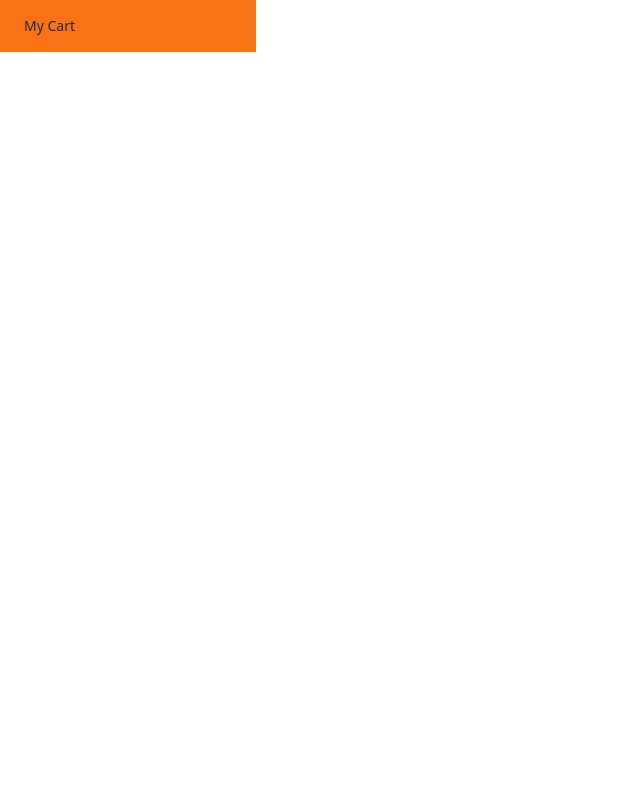
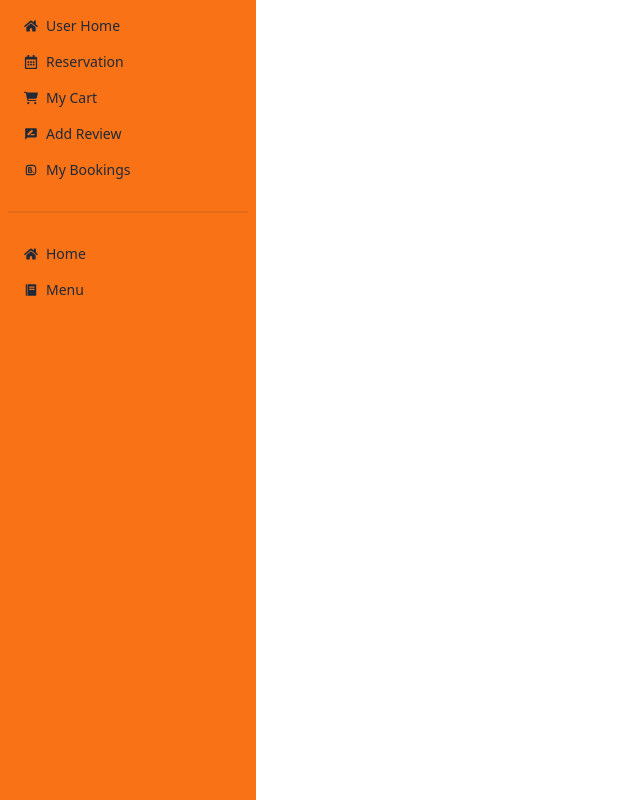
Before and after one commit to mitanvir05/FlavourFiesta-Client, a React (Vite) app: page /dashboard in a window 1280 px wide. Shown: the whole page, without its empty margins (0-640 px from the left). Built offline with nearby package versions, Linux system fonts and the light colour scheme; no server answers.

Commit message:
My cart functionality added

```diff
--- a/src/Layout/Dashboard.jsx
+++ b/src/Layout/Dashboard.jsx
@@ -1,18 +1,70 @@
+import { FaCartShopping } from "react-icons/fa6";
+import { FaHome } from "react-icons/fa";
+import { FaRegCalendarAlt } from "react-icons/fa";
+import { MdRateReview } from "react-icons/md";
+import { TbBrandBooking } from "react-icons/tb";
+import { BiSolidFoodMenu } from "react-icons/bi";
+
+
+
+
 import { NavLink, Outlet } from "react-router-dom";
 
 const Dashboard = () => {
   return (
     <div className="flex">
-        {/* dashboard sidebar */}
-      <div className="w-64 min-h-full bg-orange-500">
+      {/* dashboard sidebar */}
+      <div className="w-64 min-h-screen bg-orange-500">
         <ul className="menu">
           <li>
-            <NavLink to="/dashboard/cart">My Cart</NavLink>
+            <NavLink to="/dashboard/userHome">
+              <FaHome />
+              User Home
+            </NavLink>
+          </li>
+          <li>
+            <NavLink to="/dashboard/reservation">
+              <FaRegCalendarAlt />
+              Reservation
+            </NavLink>
+          </li>
+          <li>
+            <NavLink to="/dashboard/cart">
+              <FaCartShopping />
+              My Cart
+            </NavLink>
+          </li>
+          <li>
+            <NavLink to="/dashboard/review">
+            <MdRateReview />
+             Add Review
+            </NavLink>
+          </li>
+          <li>
+            <NavLink to="/dashboard/bookings">
+            <TbBrandBooking />
+
+             My Bookings
+            </NavLink>
+          </li>
+          <div className="divider"></div>
+          <li>
+            <NavLink to="/">
+              <FaHome />
+              Home
+            </NavLink>
+          </li>
+          <li>
+            <NavLink to="/menu">
+            <BiSolidFoodMenu />
+
+              Menu
+            </NavLink>
           </li>
         </ul>
       </div>
-        {/* dashboard content */}
-      <div className="flex-1">
+      {/* dashboard content */}
+      <div className="flex-1 p-8">
         <Outlet></Outlet>
       </div>
     </div>
--- a/src/pages/Dashboard/Cart/Cart.jsx
+++ b/src/pages/Dashboard/Cart/Cart.jsx
@@ -1,10 +1,90 @@
+import useCart from "../../../Hooks/useCart";
+import { MdDeleteForever } from "react-icons/md";
+import { RiDeleteBin6Line } from "react-icons/ri";
+import Swal from "sweetalert2";
+import useAxiosSecure from "../../../Hooks/useAxiosSecure";
 
 const Cart = () => {
-    return (
-        <div>
-            <h2> My Cart</h2>
-        </div>
-    );
+  const [cart,refetch] = useCart();
+  const totalPrice = cart.reduce((total, item) => total + item.price, 0);
+  const axiosSecure = useAxiosSecure();
+
+  const handleDelete = (id) => {
+    Swal.fire({
+      title: "Are you sure?",
+      text: "You won't be able to revert this!",
+      icon: "warning",
+      showCancelButton: true,
+      confirmButtonColor: "#3085d6",
+      cancelButtonColor: "#d33",
+      confirmButtonText: "Yes, delete it!",
+    }).then((result) => {
+      if (result.isConfirmed) {
+        axiosSecure.delete(`/carts/${id}`).then((res) => {
+          console.log(res);
+          if (res.data.deletedCount > 0) {
+            refetch()
+              Swal.fire({
+                title: "Deleted!",
+                text: "Your cart has been deleted.",
+                icon: "success"
+              });
+          }
+        });
+      }
+    });
+  };
+
+  return (
+    <div>
+      <div className="flex justify-evenly mb-7">
+        <h2 className="text-3xl">Total Items: {cart.length}</h2>
+        <h2 className="text-3xl">Total Price : {totalPrice}</h2>
+        <button className="btn btn-primary">Pay</button>
+      </div>
+      <div className="overflow-x-auto">
+        <table className="table w-full">
+          {/* head */}
+          <thead>
+            <tr>
+              <th>#</th>
+              <th>Image</th>
+              <th>Name</th>
+              <th>Price</th>
+              <th>Action</th>
+            </tr>
+          </thead>
+          <tbody>
+            {/* row 1 */}
+            {cart.map((item, index) => (
+              <tr key={item._id}>
+                <th>{index + 1}</th>
+                <td>
+                  <div className="flex items-center gap-3">
+                    <div className="avatar">
+                      <div className="mask mask-squircle w-12 h-12">
+                        <img src={item.image} alt="Item image" />
+                      </div>
+                    </div>
+                  </div>
+                </td>
+                <td>{item.name}</td>
+                <td>${item.price}</td>
+                <th>
+                  <button
+                    onClick={() => handleDelete(item._id)}
+                    className="btn btn-ghost btn-lg"
+                  >
+                    <RiDeleteBin6Line className="text-red-600" />
+                  </button>
+                </th>
+              </tr>
+            ))}
+          </tbody>
+        </table>
+      </div>
+    </div>
+  );
 };
 
 export default Cart;
```
